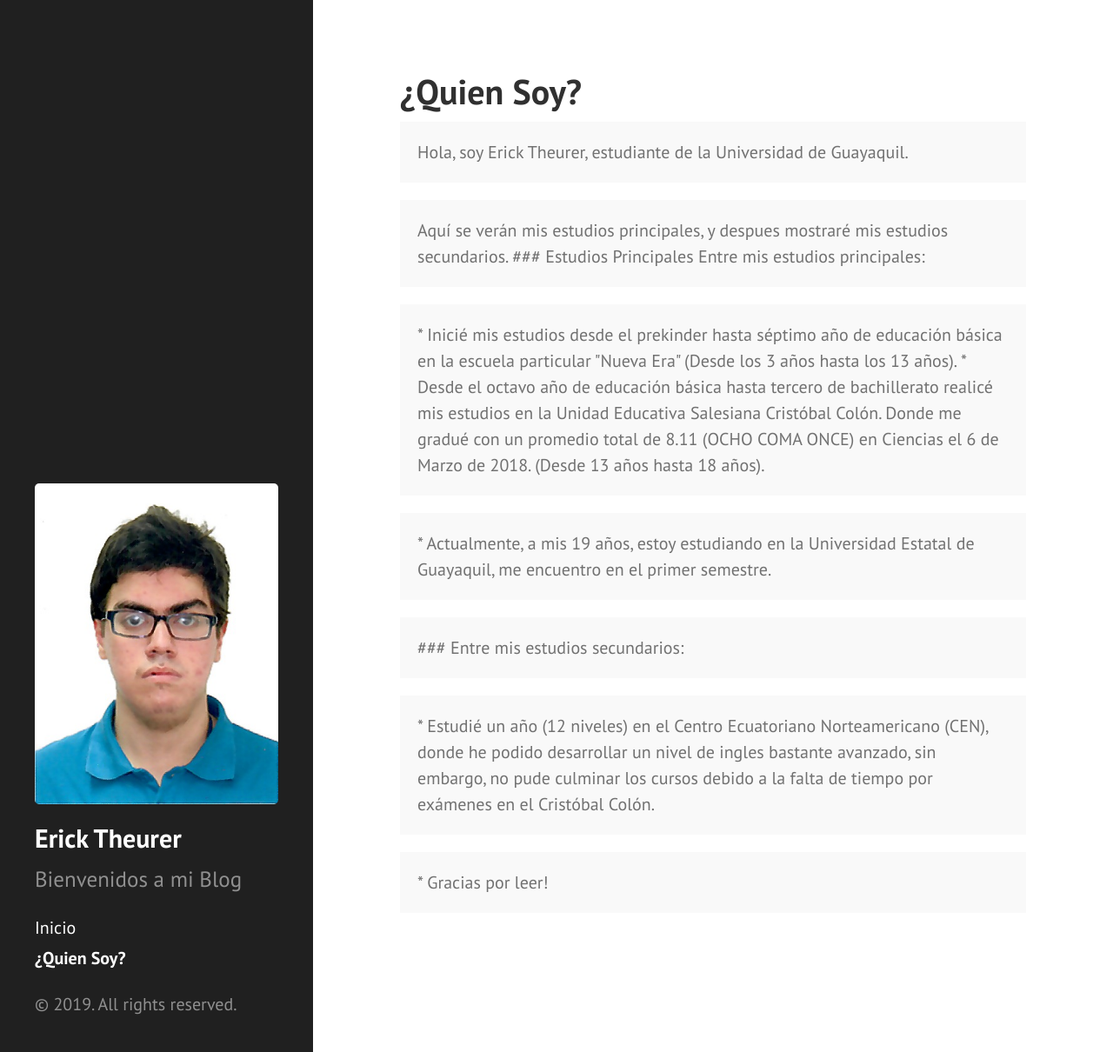
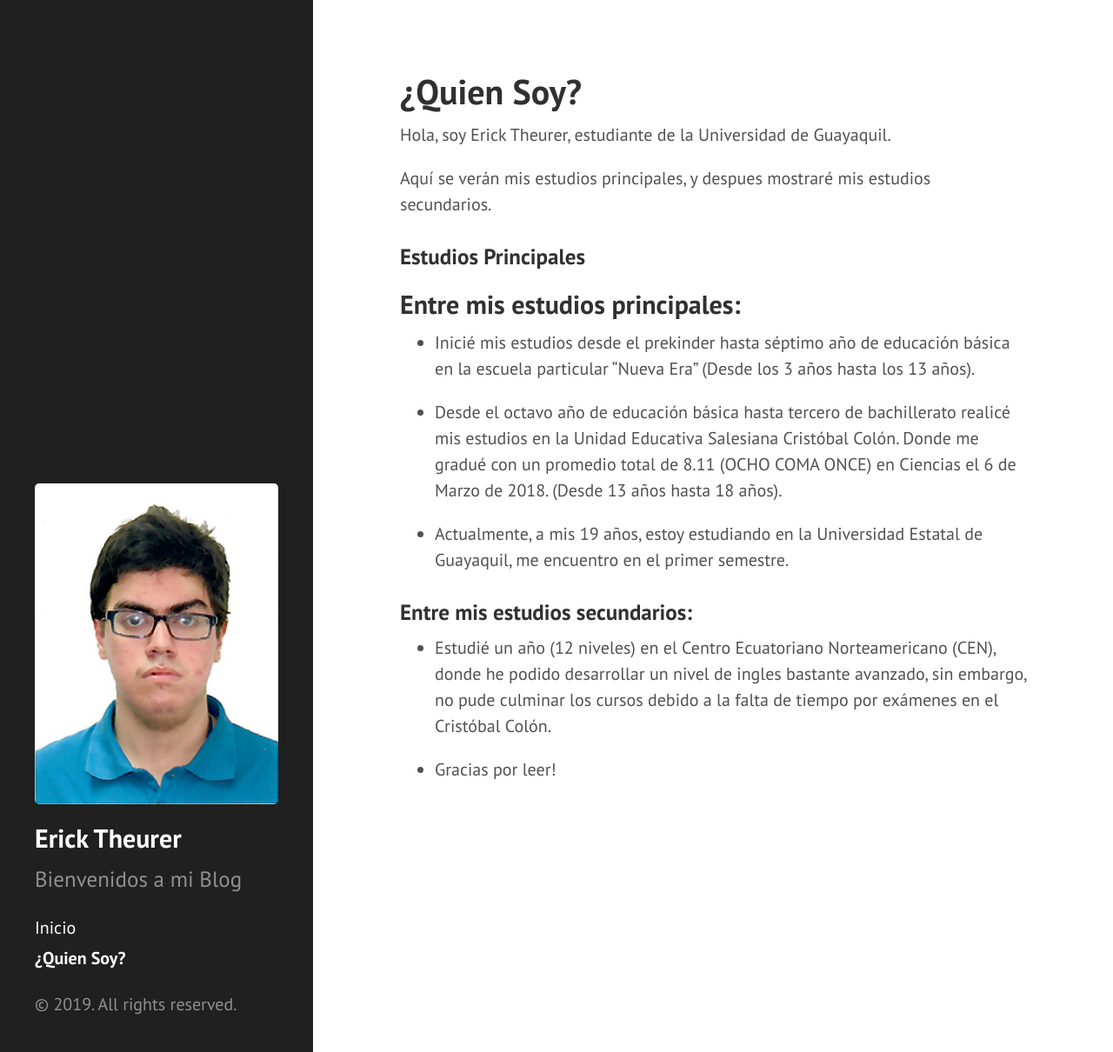
Before and after one commit to Erick-Theurer/Erick-Theurer.github.io, a Jekyll site: the page built from about.md, in a window 1280 px wide and 1210 px high. Shown: the whole window at 87% size. Built offline with Jekyll 4.4.1, drawn with Linux system fonts in a browser that asks for light colours; Markdown is read by kramdown in place of the engine named in the settings.

Commit message:
Update about.md

```diff
--- a/about.md
+++ b/about.md
@@ -3,36 +3,26 @@ layout: page
 title: ¿Quien Soy?
 ---
 
-<p class="message">
+
 Hola, soy Erick Theurer, estudiante de la Universidad de Guayaquil.
-</p>
 
-<p class="message">
 Aquí se verán mis estudios principales, y despues mostraré mis estudios secundarios.
 
 ### Estudios Principales
 
-Entre mis estudios principales:
-</p>
-<p class="message">
+## Entre mis estudios principales:
+
 
 * Inicié mis estudios desde el prekinder hasta séptimo año de educación básica en la escuela particular "Nueva Era" (Desde los 3 años hasta los 13 años).
 
 * Desde el octavo año de educación básica hasta tercero de bachillerato realicé mis estudios en la Unidad Educativa Salesiana Cristóbal Colón. Donde me gradué con un promedio total de 8.11 (OCHO COMA ONCE) en Ciencias el 6 de Marzo de 2018. (Desde 13 años hasta 18 años).
-</p>
-<p class="message">
+
 
 * Actualmente, a mis 19 años, estoy estudiando en la Universidad Estatal de Guayaquil, me encuentro en el primer semestre.
-</p>
-<p class="message">
+
 
 ### Entre mis estudios secundarios:
-</p>
-<p class="message">
 
 * Estudié un año (12 niveles) en el Centro Ecuatoriano Norteamericano (CEN), donde he podido desarrollar un nivel de ingles bastante avanzado, sin embargo, no pude culminar los cursos debido a la falta de tiempo por exámenes en el Cristóbal Colón.
-</p>
-<p class="message">
 
 * Gracias por leer!
-</p>
```
